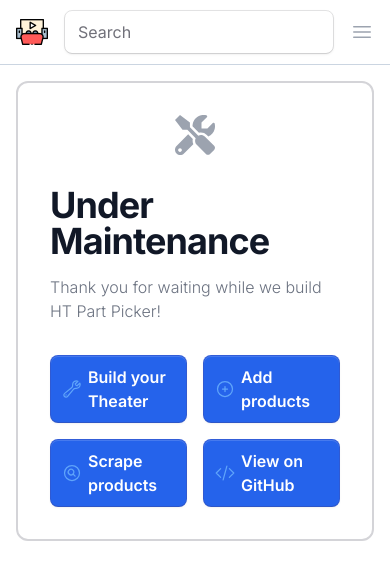
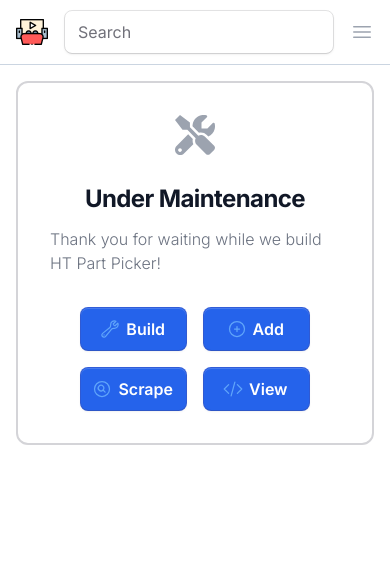
Before and after one commit to amanat361/htpartpicker, a Next.js app: page /guides in a window 390 px wide. Shown: the top 580 px of the page. Built offline with nearby package versions, Linux system fonts and the light colour scheme.

Commit message:
mobile support to bottom banner

```diff
--- a/components/banner.tsx
+++ b/components/banner.tsx
@@ -1,9 +1,5 @@
 "use client";
-import {
-  XMarkIcon,
-  // PlusCircleIcon,
-  // MinusCircleIcon,
-} from "@heroicons/react/20/solid";
+import { XMarkIcon, ArrowUpRightIcon } from "@heroicons/react/20/solid";
 import { useState } from "react";
 
 type CommitData = {
@@ -64,11 +60,15 @@ export default function Banner({ data }: { data: CommitData }) {
   if (dismissed) return null;
 
   return (
-    <a href={data.html_url} target="_blank" className="flex items-center h-16 border border-black dark:border-white hover:cursor-pointer rounded-lg p-4 gap-4 fixed bottom-4 hover:bg-black dark:hover:bg-white hover:text-white dark:hover:text-black transition-all group">
+    <a
+      href={data.html_url}
+      target="_blank"
+      className="flex flex-col sm:flex-row items-center sm:h-16 border border-black dark:border-white hover:cursor-pointer rounded-lg p-4 m-4 sm:gap-4 fixed bottom-0 hover:bg-black dark:hover:bg-white hover:text-white dark:hover:text-black transition-all group"
+    >
       <div className="text-lg flex items-center gap-4 ">
         <svg
-          width="30"
-          height="30"
+          width="24"
+          height="24"
           viewBox="0 0 1024 1024"
           xmlns="http://www.w3.org/2000/svg"
         >
@@ -81,28 +81,23 @@ export default function Banner({ data }: { data: CommitData }) {
           />
         </svg>
         <div>
-          <h3 className="font-semibold">HT Part Picker Update</h3>
+          <h3 className="font-semibold text-sm">HT Part Picker Update</h3>
           <p className="text-sm text-gray-800 group-hover:text-gray-400 dark:text-gray-400 dark:group-hover:text-gray-800 transition-all">
             {data.commit.message}
           </p>
         </div>
       </div>
-      <div className="flex items-center gap-2 text-emerald-700 group-hover:text-emerald-400 dark:text-emerald-400 dark:group-hover:text-emerald-700 transition-all">
-        <PlusCircleIcon className="w-6 h-6" />
-        <span className="text-md">{data.stats.additions} Additions</span>
+      <div className="flex gap-4 py-2 sm:py-0">
+        <div className="flex items-center gap-2 text-emerald-700 group-hover:text-emerald-400 dark:text-emerald-400 dark:group-hover:text-emerald-700 transition-all">
+          <PlusCircleIcon className="w-4 h-4" />
+          <span className="text-sm">{data.stats.additions} Additions</span>
+        </div>
+        <div className="flex items-center gap-2 text-rose-700 group-hover:text-rose-400 dark:text-rose-500 dark:group-hover:text-rose-700 transition-all">
+          <MinusCircleIcon className="w-4 h-4" />
+          <span className="text-sm">{data.stats.deletions} Deletions</span>
+        </div>
+        <ArrowUpRightIcon className="w-5 h-5 group-hover:text-white dark:group-hover:text-black transition-all" />
       </div>
-      <div className="flex items-center gap-2 text-rose-700 group-hover:text-rose-400 dark:text-rose-500 dark:group-hover:text-rose-700 transition-all">
-        <MinusCircleIcon className="w-6 h-6" />
-        <span className="text-md">{data.stats.deletions} Deletions</span>
-      </div>
-      <button
-        type="button"
-        className="p-2 focus-visible:outline-offset-[-4px]"
-        onClick={() => setDismissed(true)}
-      >
-        <span className="sr-only">Dismiss</span>
-        <XMarkIcon className="h-5 w-5" aria-hidden="true" />
-      </button>
     </a>
   );
 }
--- a/components/construction.tsx
+++ b/components/construction.tsx
@@ -13,7 +13,7 @@ export default function Greeting() {
           d="M331.8 224.1c28.29 0 54.88 10.99 74.86 30.97l19.59 19.59c40.01-17.74 71.25-53.3 81.62-96.65c5.725-23.92 5.34-47.08 .2148-68.4c-2.613-10.88-16.43-14.51-24.34-6.604l-68.9 68.9h-75.6V97.2l68.9-68.9c7.912-7.912 4.275-21.73-6.604-24.34c-21.32-5.125-44.48-5.51-68.4 .2148c-55.3 13.23-98.39 60.22-107.2 116.4C224.5 128.9 224.2 137 224.3 145l82.78 82.86C315.2 225.1 323.5 224.1 331.8 224.1zM384 278.6c-23.16-23.16-57.57-27.57-85.39-13.9L191.1 158L191.1 95.99l-127.1-95.99L0 63.1l96 127.1l62.04 .0077l106.7 106.6c-13.67 27.82-9.251 62.23 13.91 85.39l117 117.1c14.62 14.5 38.21 14.5 52.71-.0016l52.75-52.75c14.5-14.5 14.5-38.08-.0016-52.71L384 278.6zM227.9 307L168.7 247.9l-148.9 148.9c-26.37 26.37-26.37 69.08 0 95.45C32.96 505.4 50.21 512 67.5 512s34.54-6.592 47.72-19.78l119.1-119.1C225.5 352.3 222.6 329.4 227.9 307zM64 472c-13.25 0-24-10.75-24-24c0-13.26 10.75-24 24-24S88 434.7 88 448C88 461.3 77.25 472 64 472z"
         />
       </svg>
-      <h1 className="text-4xl font-bold tracking-tight leading-none text-gray-900 md:text-5xl xl:text-6xl dark:text-white">
+      <h1 className="text-2xl font-bold tracking-tight leading-none text-gray-900 md:text-5xl xl:text-6xl dark:text-white">
         Under Maintenance
       </h1>
       <p className="font-light text-gray-500 md:text-lg xl:text-xl dark:text-gray-400 mb-4">
--- a/components/menu.tsx
+++ b/components/menu.tsx
@@ -9,7 +9,7 @@ import { Button } from "./button";
 
 const actions = [
   {
-    title: "Build your Theater",
+    title: "Build",
     description:
       "The current build tool is a work in progress but you can preview it here.",
     href: "/build",
@@ -18,7 +18,7 @@ const actions = [
     iconBackground: "bg-teal-50 dark:bg-teal-700",
   },
   {
-    title: "Add products",
+    title: "Add",
     description:
       "Add products to the database for use in your builds. Admins only.",
     href: "/admin/add",
@@ -27,7 +27,7 @@ const actions = [
     iconBackground: "bg-cyan-50 dark:bg-cyan-700",
   },
   {
-    title: "Scrape products",
+    title: "Scrape",
     description:
       "Use the expirimental scraping tool for bulk inserts. Admins only.",
     href: "/admin/scrape",
@@ -36,7 +36,7 @@ const actions = [
     iconBackground: "bg-amber-50 dark:bg-amber-700",
   },
   {
-    title: "View on GitHub",
+    title: "View",
     description: "View the source code and contribute to the project.",
     href: "https://github.com/amanat361/htpartpicker",
     icon: CodeBracketIcon,
```
